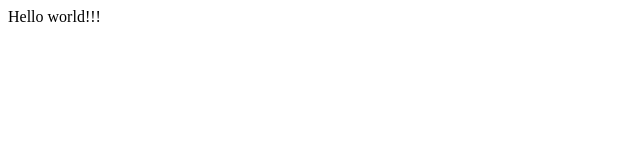
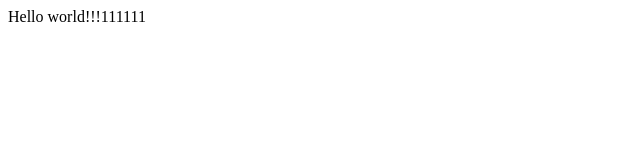
Before and after one commit to liebe022/ModernWeb, a plain HTML site: page index.html in a window 1280 px wide. Shown: the full height of the page, 0-640 px from the left. Drawn offline with Linux system fonts and the light colour scheme.

Commit message:
this is test

```diff
--- a/index.html
+++ b/index.html
@@ -3,6 +3,6 @@
 <head>
 </head>
 <body>
-Hello world!!!
+Hello world!!!111111
 </body>
 </html>
```
